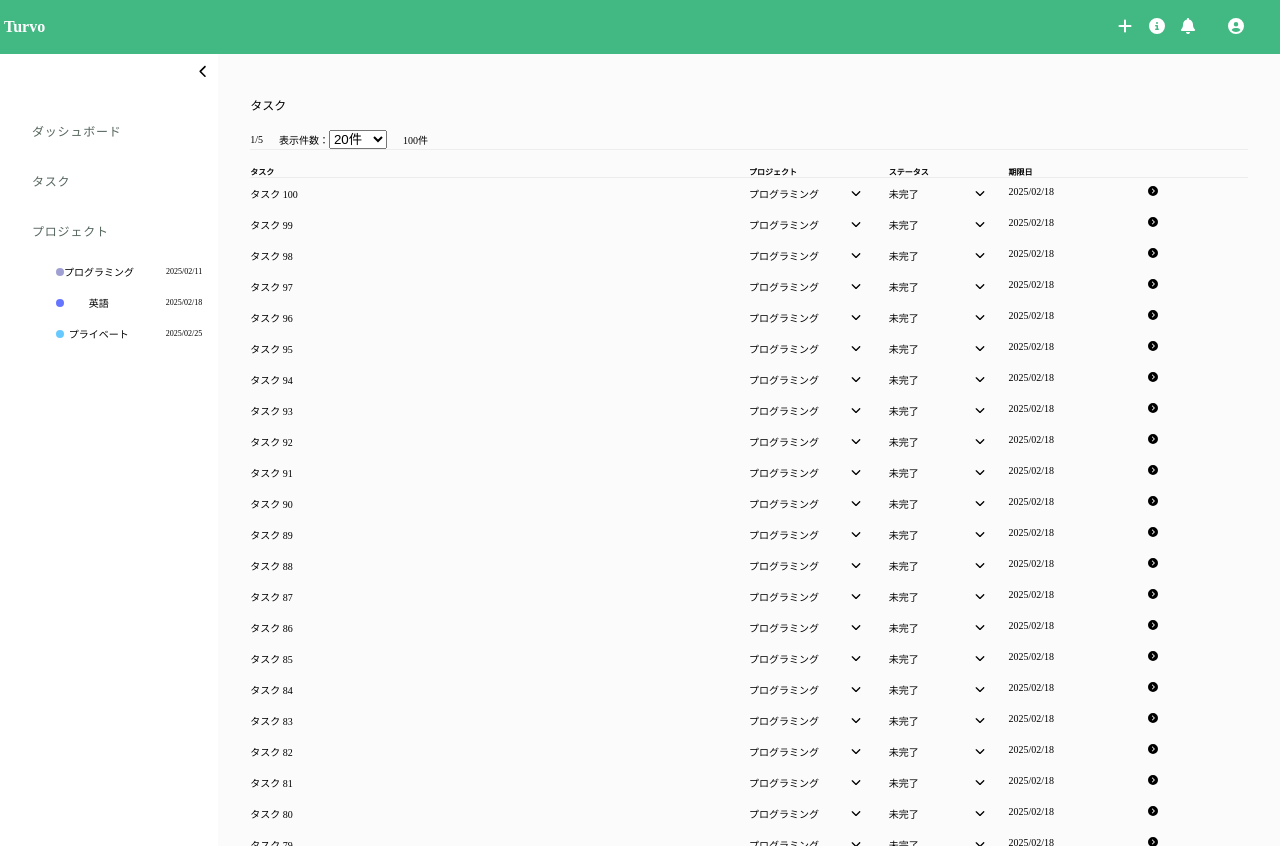
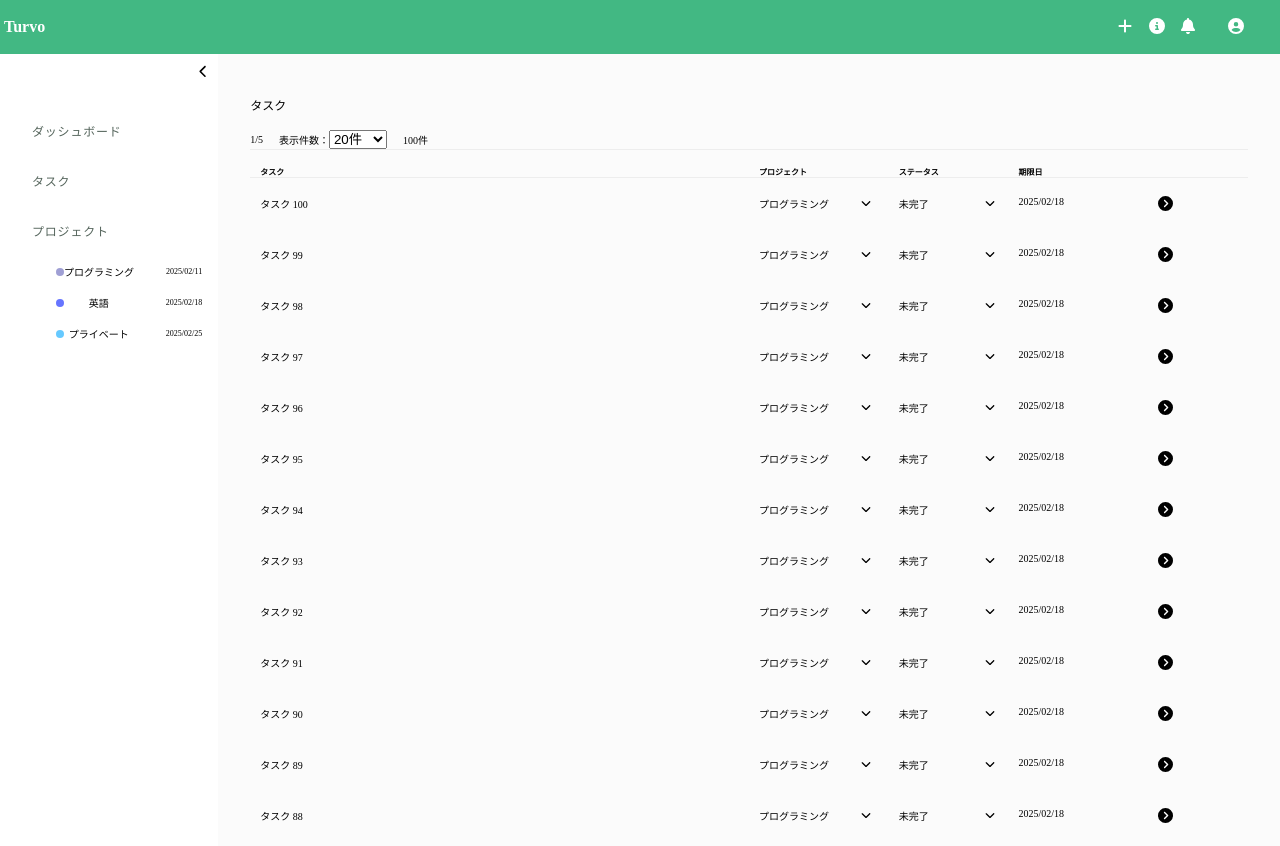
Before and after one commit to tanakas-2021/0600-next-context-api, a Next.js app: page /tasks in a window 1280 px wide. Built offline with nearby package versions, Linux system fonts and the light colour scheme.

Commit message:
スタイルを修正

```diff
--- a/src/app/tasks/page.module.scss
+++ b/src/app/tasks/page.module.scss
@@ -43,6 +43,7 @@
 }
 .tableCellTask {
   width: 50%;
+  padding-left: 10px;
 }
 .tableCellProject {
   width: 14%;
@@ -63,6 +64,8 @@
 }
 .tableCell {
   font-size: 10px;
+  padding-top: 10px;
+  padding-bottom: 10px;
 }
 .taskContent {
   cursor: pointer;
--- a/src/app/tasks/page.tsx
+++ b/src/app/tasks/page.tsx
@@ -172,7 +172,7 @@ const Page = () => {
                   <div
                     className={`${styles.tableCell} ${styles.tableCellDetail}`}
                   >
-                    <FontAwesomeIcon icon={faCircleChevronRight} />
+                    <FontAwesomeIcon icon={faCircleChevronRight} size="xl"/>
                   </div>
                 </div>
               );
```
